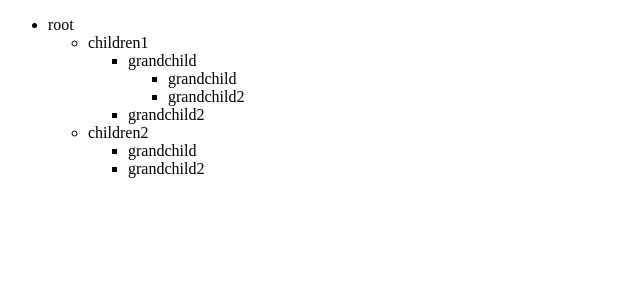
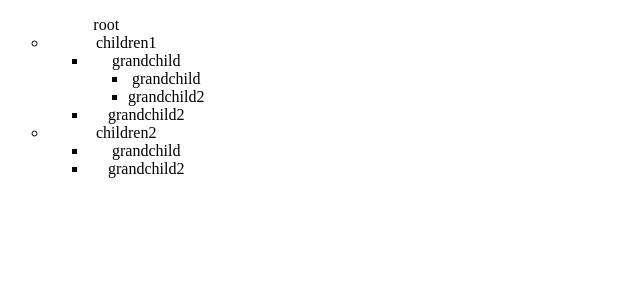
Before and after one commit to kollol-dev/vue-hierarchy-tree, a Vue app: page / in a window 1280 px wide. Shown: the top 300 px of the page, without its empty margins (0-640 px from the left). Built offline with nearby package versions, Linux system fonts and the light colour scheme.

Commit message:
style added for now

```diff
--- a/src/components/Index.vue
+++ b/src/components/Index.vue
@@ -75,3 +75,91 @@ export default {
 	},
 };
 </script>
+
+<style scoped>
+.tree,
+.tree ul,
+.tree li {
+	list-style: none;
+	margin: 0;
+	padding: 0;
+	position: relative;
+}
+
+.tree {
+	margin: 0 0 1em;
+	text-align: center;
+}
+
+.tree,
+.tree ul {
+	display: table;
+}
+
+.tree ul {
+	width: 100%;
+}
+
+.tree li {
+	display: table-cell;
+	padding: 0.5em 0;
+	vertical-align: top;
+}
+
+.tree li:before {
+	outline: solid 1px #666;
+	content: "";
+	left: 0;
+	position: absolute;
+	right: 0;
+	top: 0;
+}
+
+.tree li:first-child:before {
+	left: 50%;
+}
+
+.tree li:last-child:before {
+	right: 50%;
+}
+
+.tree code,
+.tree span {
+	border: solid 0.1em #666;
+	border-radius: 0.2em;
+	display: inline-block;
+	margin: 0 0.2em 0.5em;
+	padding: 0.2em 0.5em;
+	position: relative;
+}
+
+.tree ul:before,
+.tree code:before,
+.tree span:before {
+	outline: solid 1px #666;
+	content: "";
+	height: 0.5em;
+	left: 50%;
+	position: absolute;
+}
+
+.tree ul:before {
+	top: -0.5em;
+}
+
+.tree code:before,
+.tree span:before {
+	top: -0.55em;
+}
+
+.tree > li {
+	margin-top: 0;
+}
+
+.tree > li:before,
+.tree > li:after,
+.tree > li > code:before,
+.tree > li > span:before {
+	outline: none;
+}
+</style>
```
